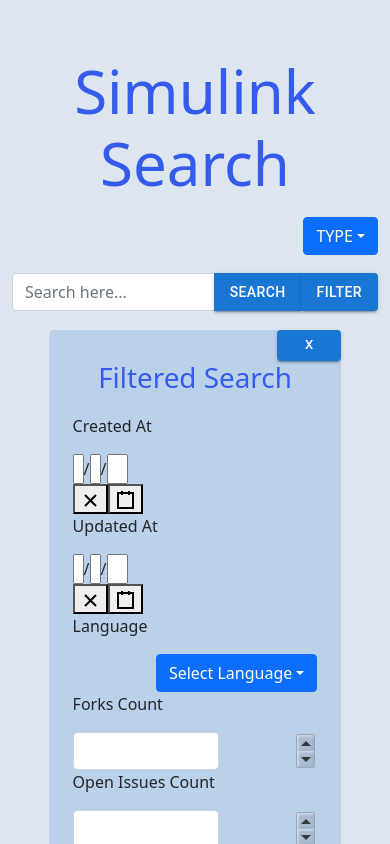
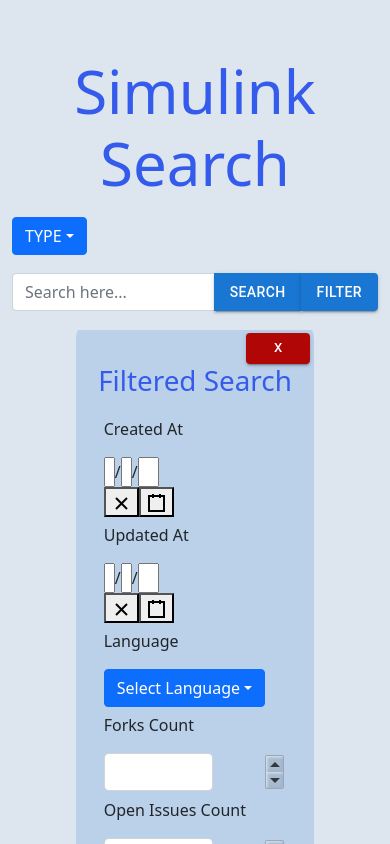
Before and after one commit to CSE3311-Team8/SampleSLProject, a React (Create React App) app in the folder simulink-search/: page /filter in a window 390 px wide. Both pictures are taken after a click on the button "FILTER". Shown: the top 844 px of the page. Built offline with nearby package versions, Linux system fonts and the light colour scheme.

Commit message:
Changed color for X button on filter modal

```diff
--- a/simulink-search/src/controllers/useFetch.js
+++ b/simulink-search/src/controllers/useFetch.js
@@ -15,7 +15,7 @@
     if(repository === 'GitHub')
     {
       setLoading(true);
-      const response = fetch(url,{
+      const response = await fetch(url,{
         headers: {
           "Content-Type": "application/json",
           Accept: "application/json"
--- a/simulink-search/src/index.css
+++ b/simulink-search/src/index.css
@@ -95,7 +95,7 @@
 
 div.dropdown{
 
-  text-align: right;
+  text-align: left;
 }
 
 div.search.row{
@@ -142,7 +142,7 @@
 
 div.filtered-search.col-md-4{
   margin-top: 4%;
-  text-align: right;
+  text-align: center;
 }
 
 div.closeButton{
@@ -153,6 +153,7 @@
   color:#345beb;
   text-align: center;
 }
+
 
 
 div.modalBackground{
@@ -167,13 +168,22 @@
 }
 .modalContainer {
 
-  width: 80%;
-  height: 60%;
+  width: 65%;
+  height: 50%;
   border-radius: 1%;
 
   background-color: rgb(187, 209, 233);
   box-shadow: rgba(0, 0, 0, 0) 0% 1% 2%;
   display: flex;
   flex-direction: column;
-  padding: 5;
+  padding: 1%;
 }
+
+div.col-example.col-md-4{
+  margin-top: 1%;
+  margin-bottom: 2%;
+}
+
+div.closeButton button{
+  background-color: rgb(177, 6, 6);
+}
--- a/simulink-search/src/views/Filter.js
+++ b/simulink-search/src/views/Filter.js
@@ -135,20 +135,21 @@
                   <p>Number of Comments</p>
                   <NumericInput min={0} className="form-control" />
                 </Col>
-                <Col md='4' className='filtered-search'>
-                  <Button className='search-button' variant="contained" size ='medium' onClick={sendIt}>
-                    Filtered Search
-                  </Button>
-                </Col>
+
               </Row>
               <Row>
                 <Col md='4' className='col-example'>
                   <p>Watchers Count</p>
                   <NumericInput min={0} className="form-control"onChange={Change4}/>
                 </Col>
-                <Col md='4' className='searchFilter'>
+                <Col md='4' className='col-example'>
                   <p>Number of Ratings</p>
                   <NumericInput min={0} className="form-control"/>
+                </Col>
+                <Col md='4' className='filtered-search'>
+                  <Button className='search-button' variant="contained" size ='medium' onClick={sendIt}>
+                    Filtered Search
+                  </Button>
                 </Col>
               </Row>
             </Container>
```
